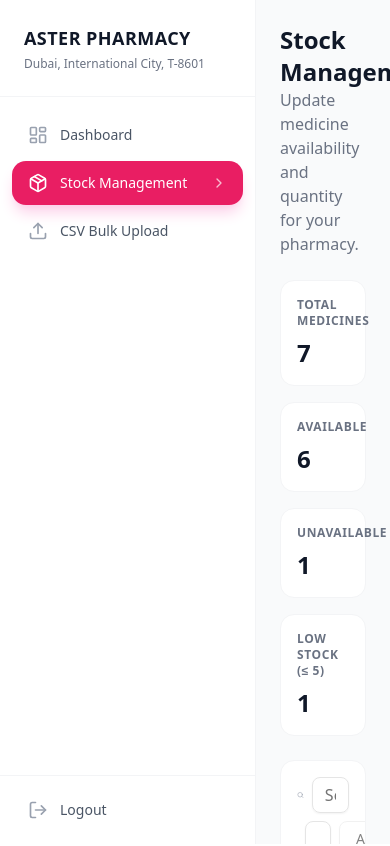
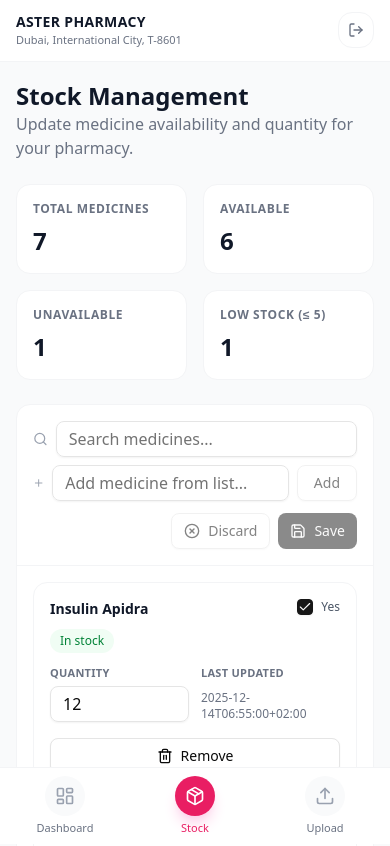
Before and after one commit to Nour-Al-Hazzouri/techtalks-pharmy-nextjs-g, a Next.js app in the folder frontend/: page /inventory in a window 390 px wide. Shown: the top 846 px of the page. Built offline with nearby package versions, Linux system fonts and the light colour scheme.

Commit message:
Add Responsiveness to Pharmacy
Added responsiveness to pharmacy components
Now each page can be viewed on small and big screens

```diff
--- a/frontend/app/(pharmacy)/layout.tsx
+++ b/frontend/app/(pharmacy)/layout.tsx
@@ -10,7 +10,7 @@
     const pharmacy = MOCK_CURRENT_PHARMACY
 
     return (
-        <div className="flex h-screen bg-gray-50">
+        <div className="flex min-h-dvh bg-gray-50">
             <PharmacySidebar
                 pharmacyName={pharmacy.name}
                 pharmacyLocation={pharmacy.location}
--- a/frontend/components/features/pharmacy/DashboardContent.tsx
+++ b/frontend/components/features/pharmacy/DashboardContent.tsx
@@ -19,9 +19,9 @@
     const activities = MOCK_RECENT_ACTIVITY
 
     return (
-        <div className="flex-1 bg-gray-50 p-6 overflow-auto">
+        <div className="flex-1 bg-gray-50 px-4 py-4 pt-20 pb-24 md:p-6 md:pt-6 md:pb-6 overflow-auto">
             {/* Stats Cards */}
-            <div className="grid grid-cols-1 sm:grid-cols-2 lg:grid-cols-4 gap-4 mb-8">
+            <div className="grid grid-cols-2 lg:grid-cols-4 gap-4 mb-8">
                 <DashboardStatsCard
                     title="Total Medicines"
                     value={stats.totalMedicines}
--- a/frontend/components/features/pharmacy/InventoryContent.tsx
+++ b/frontend/components/features/pharmacy/InventoryContent.tsx
@@ -14,7 +14,7 @@
         .length
 
     return (
-        <div className="flex-1 bg-gray-50 p-6 overflow-auto">
+        <div className="flex-1 bg-gray-50 px-4 py-4 pt-20 pb-24 md:p-6 md:pt-6 md:pb-6 overflow-auto">
             <div className="mb-6">
                 <h1 className="text-2xl font-bold text-gray-900">Stock Management</h1>
                 <p className="text-gray-500">
@@ -22,7 +22,7 @@
                 </p>
             </div>
 
-            <div className="grid grid-cols-1 sm:grid-cols-2 lg:grid-cols-4 gap-4 mb-6">
+            <div className="grid grid-cols-2 lg:grid-cols-4 gap-4 mb-6">
                 <div className="bg-white rounded-xl border border-gray-100 p-4">
                     <p className="text-xs font-semibold text-gray-500 uppercase tracking-wider">
                         Total Medicines
--- a/frontend/components/features/pharmacy/InventoryTable.tsx
+++ b/frontend/components/features/pharmacy/InventoryTable.tsx
@@ -310,7 +310,98 @@
                 </div>
             </div>
 
-            <div className="overflow-auto">
+            {/* Mobile list */}
+            <div className="md:hidden p-4 space-y-3">
+                {filtered.map((item) => {
+                    const effective = getEffective(item)
+                    const label = statusLabel(effective)
+
+                    return (
+                        <div
+                            key={item.id}
+                            className="rounded-xl border border-gray-100 bg-white p-4"
+                        >
+                            <div className="flex items-start justify-between gap-3">
+                                <div className="min-w-0">
+                                    <div className="text-sm font-semibold text-gray-900 truncate">
+                                        {item.name}
+                                    </div>
+                                    <div className="mt-2">
+                                        <span
+                                            className={
+                                                "inline-flex items-center rounded-full px-2.5 py-1 text-xs font-medium " +
+                                                statusClasses(label)
+                                            }
+                                        >
+                                            {label}
+                                        </span>
+                                    </div>
+                                </div>
+
+                                <div className="flex items-center gap-2">
+                                    <Checkbox
+                                        checked={effective.available}
+                                        onCheckedChange={(v) =>
+                                            handleToggleAvailable(item.id, Boolean(v))
+                                        }
+                                    />
+                                    <span className="text-xs text-gray-600">
+                                        {effective.available ? "Yes" : "No"}
+                                    </span>
+                                </div>
+                            </div>
+
+                            <div className="mt-3 grid grid-cols-2 gap-3">
+                                <div>
+                                    <div className="text-[11px] font-semibold text-gray-500 uppercase tracking-wide">
+                                        Quantity
+                                    </div>
+                                    <Input
+                                        type="number"
+                                        min={0}
+                                        value={String(effective.quantity)}
+                                        onChange={(e) =>
+                                            handleQuantityChange(item.id, e.target.value)
+                                        }
+                                        disabled={!effective.available}
+                                        className="mt-1"
+                                    />
+                                </div>
+
+                                <div>
+                                    <div className="text-[11px] font-semibold text-gray-500 uppercase tracking-wide">
+                                        Last updated
+                                    </div>
+                                    <div className="mt-2 text-xs text-gray-500 break-words">
+                                        {effective.updatedAt}
+                                    </div>
+                                </div>
+                            </div>
+
+                            <div className="mt-4">
+                                <Button
+                                    type="button"
+                                    variant="outline"
+                                    onClick={() => handleRemove(item.id)}
+                                    className="w-full"
+                                >
+                                    <Trash2 className="h-4 w-4" />
+                                    Remove
+                                </Button>
+                            </div>
+                        </div>
+                    )
+                })}
+
+                {filtered.length === 0 && (
+                    <div className="rounded-xl border border-gray-100 bg-white p-8 text-center text-sm text-gray-500">
+                        No medicines match your search.
+                    </div>
+                )}
+            </div>
+
+            {/* Desktop table */}
+            <div className="hidden md:block overflow-auto">
                 <table className="min-w-full text-sm">
                     <thead className="bg-gray-50 text-gray-500">
                         <tr>
--- a/frontend/components/features/pharmacy/PharmacySidebar.tsx
+++ b/frontend/components/features/pharmacy/PharmacySidebar.tsx
@@ -23,6 +23,12 @@
     { label: "Stock Management", href: "/inventory", icon: Package },
     { label: "CSV Bulk Upload", href: "/bulk-upload", icon: Upload },
 ]
+
+const mobileLabels: Record<string, string> = {
+    "/dashboard": "Dashboard",
+    "/inventory": "Stock",
+    "/bulk-upload": "Upload",
+}
 
 interface PharmacySidebarProps {
     pharmacyName?: string
@@ -53,7 +59,9 @@
     }
 
     return (
-        <aside className="flex h-screen w-64 flex-col bg-white border-r border-gray-100">
+        <>
+            {/* Desktop Sidebar */}
+            <aside className="hidden md:flex h-screen w-64 flex-col bg-white border-r border-gray-100">
                 {/* Pharmacy Header */}
                 <div className="p-6 border-b border-gray-100">
                     <h1 className="text-lg font-bold text-gray-900 tracking-wide">
@@ -66,7 +74,6 @@
                 <nav className="flex-1 px-3 py-4">
                     <ul className="space-y-1">
                         {navItems.map((item) => {
-                        // Use mounted check to prevent hydration issues
                             const isActive = mounted ? pathname === item.href : false
                             const Icon = item.icon
 
@@ -109,5 +116,68 @@
                     </button>
                 </div>
             </aside>
+
+            {/* Mobile Header */}
+            <header className="md:hidden fixed top-0 left-0 right-0 z-50 bg-white border-b border-gray-100">
+                <div className="px-4 py-3 flex items-center justify-between gap-3">
+                    <div className="min-w-0">
+                        <div className="text-sm font-bold text-gray-900 tracking-wide truncate">
+                            {pharmacyName}
+                        </div>
+                        <div className="text-[11px] text-gray-500 truncate">
+                            {pharmacyLocation}
+                        </div>
+                    </div>
+                    <button
+                        onClick={handleLogout}
+                        className="shrink-0 h-9 w-9 rounded-xl border border-gray-100 bg-white hover:bg-gray-50 flex items-center justify-center"
+                        aria-label="Logout"
+                    >
+                        <LogOut className="h-4 w-4 text-gray-500" />
+                    </button>
+                </div>
+            </header>
+
+            {/* Mobile Bottom Navigation */}
+            <nav className="md:hidden fixed bottom-0 left-0 right-0 z-50 bg-white border-t border-gray-100">
+                <ul className="grid grid-cols-3">
+                    {navItems.map((item) => {
+                        const isActive = mounted ? pathname === item.href : false
+                        const Icon = item.icon
+
+                        return (
+                            <li key={item.href}>
+                                <Link
+                                    href={item.href}
+                                    className={cn(
+                                        "flex flex-col items-center justify-center gap-1 py-2",
+                                        isActive ? "text-[#E91E63]" : "text-gray-500"
+                                    )}
+                                >
+                                    <span
+                                        className={cn(
+                                            "h-10 w-10 rounded-full flex items-center justify-center",
+                                            isActive
+                                                ? "bg-[#E91E63] text-white shadow-lg shadow-pink-200"
+                                                : "bg-gray-50"
+                                        )}
+                                    >
+                                        <Icon
+                                            className={cn(
+                                                "h-5 w-5",
+                                                isActive ? "text-white" : "text-gray-400"
+                                            )}
+                                        />
+                                    </span>
+                                    <span className="text-[11px] font-medium">
+                                        {mobileLabels[item.href] ?? item.label}
+                                    </span>
+                                </Link>
+                            </li>
+                        )
+                    })}
+                </ul>
+            </nav>
+        </>
     )
 }
```
Also changed, not shown: frontend/components/features/pharmacy/BulkUploadContent.tsx (+8 -4 lines), frontend/components/features/pharmacy/DashboardStatsCard.tsx (+4 -4 lines), 2 other files (tests, documents, lock files or other folders). Lines whose indentation alone changed are shown as unchanged.
